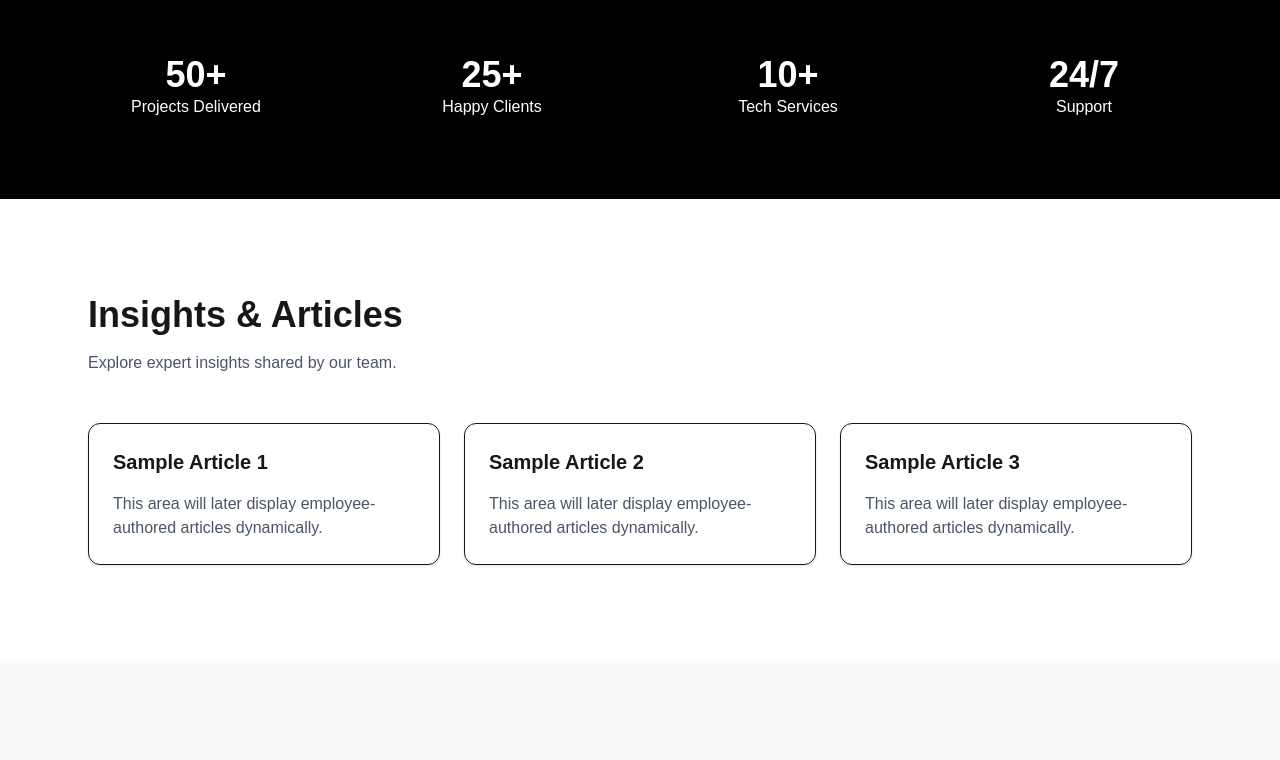
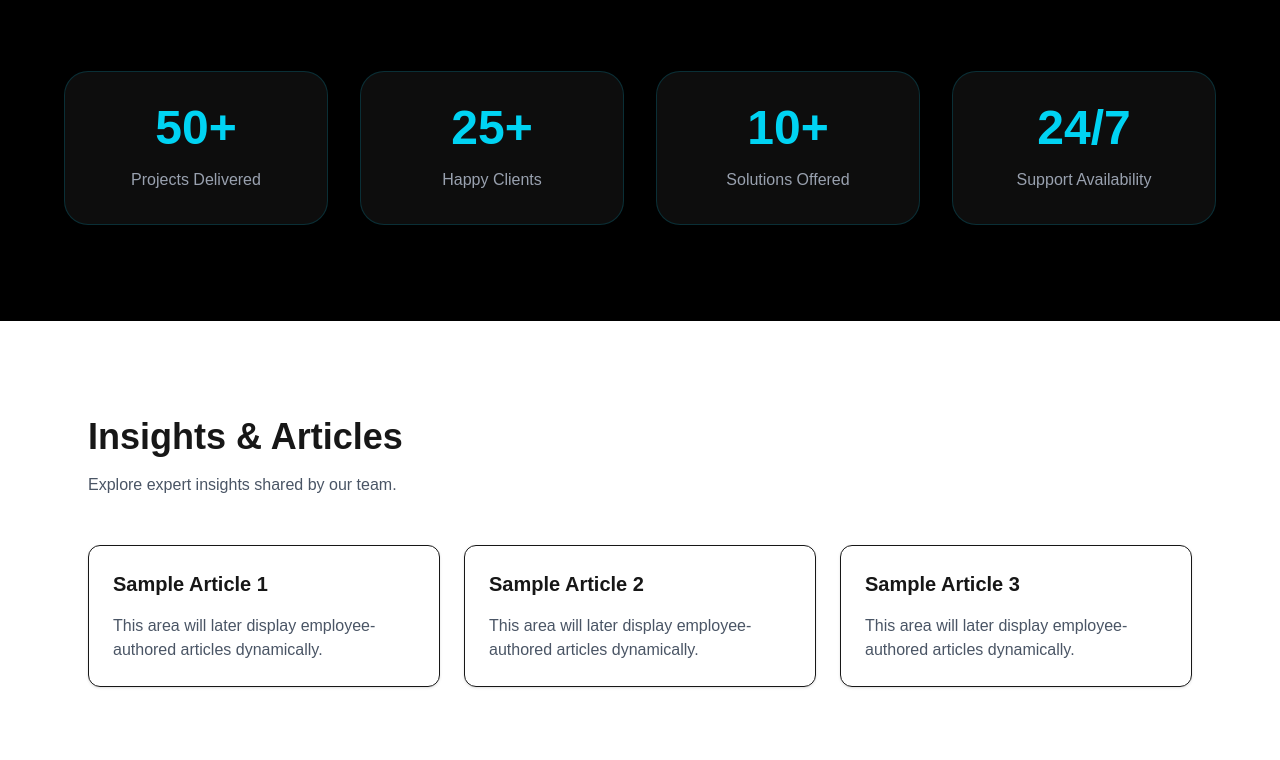
Before and after one commit to the-silent-coder/civilizationn-tech-solutions, a Next.js app in the folder frontend/: page / in a window 1280 px wide. Shown: the part 3133-3893 px from the top of the page. Built offline with nearby package versions, Linux system fonts and the light colour scheme.

Commit message:
Add futuristic back-to-top button

```diff
--- a/frontend/app/page.tsx
+++ b/frontend/app/page.tsx
@@ -11,6 +11,7 @@ import FooterSection from "../sections/FooterSection";
 import WhyChooseUs from "../sections/WhyChooseUs";
 import ProcessSection from "../sections/ProcessSection";
 import CtaBanner from "../sections/CtaBanner";
+import BackToTop from "../components/BackToTop";
 
 export default function Home() {
   return (
@@ -28,6 +29,7 @@ export default function Home() {
       <CtaBanner />
       <ContactSection />
       <FooterSection />
+      <BackToTop />
     </main>
   );
 }
--- /dev/null
+++ b/frontend/components/AnimatedCounter.tsx
@@ -0,0 +1,33 @@
+"use client";
+
+import CountUp from "react-countup";
+import { useInView } from "react-intersection-observer";
+
+interface AnimatedCounterProps {
+  end: number;
+  suffix?: string;
+}
+
+export default function AnimatedCounter({
+  end,
+  suffix = "",
+}: AnimatedCounterProps) {
+  const { ref, inView } = useInView({
+    triggerOnce: true,
+    threshold: 0.5,
+  });
+
+  return (
+    <div ref={ref}>
+      {inView ? (
+        <CountUp
+          end={end}
+          duration={2.5}
+          suffix={suffix}
+        />
+      ) : (
+        0
+      )}
+    </div>
+  );
+}
--- /dev/null
+++ b/frontend/components/BackToTop.tsx
@@ -0,0 +1,63 @@
+"use client";
+
+import { ArrowUp } from "lucide-react";
+import { useEffect, useState } from "react";
+
+export default function BackToTop() {
+  const [isVisible, setIsVisible] = useState(false);
+
+  useEffect(() => {
+    const toggleVisibility = () => {
+      setIsVisible(window.scrollY > 300);
+    };
+
+    window.addEventListener("scroll", toggleVisibility);
+
+    return () => {
+      window.removeEventListener("scroll", toggleVisibility);
+    };
+  }, []);
+
+  const scrollToTop = () => {
+    window.scrollTo({
+      top: 0,
+      behavior: "smooth",
+    });
+  };
+
+  return (
+    <button
+      aria-label="Back to Top"
+      onClick={scrollToTop}
+      className={`
+        fixed
+        bottom-6
+        right-6
+        z-50
+        h-14
+        w-14
+        rounded-full
+        border
+        border-cyan-500/40
+        bg-black/80
+        backdrop-blur-md
+        text-cyan-400
+        flex
+        items-center
+        justify-center
+        shadow-[0_0_20px_rgba(6,182,212,0.35)]
+        transition-all
+        duration-300
+        hover:scale-110
+        hover:shadow-[0_0_35px_rgba(6,182,212,0.6)]
+        ${
+          isVisible
+            ? "opacity-100 translate-y-0"
+            : "opacity-0 translate-y-4 pointer-events-none"
+        }
+      `}
+    >
+      <ArrowUp size={24} />
+    </button>
+  );
+}
--- a/frontend/package.json
+++ b/frontend/package.json
@@ -15,7 +15,9 @@
     "next": "16.2.9",
     "next-themes": "^0.4.6",
     "react": "19.2.4",
-    "react-dom": "19.2.4"
+    "react-countup": "^6.5.3",
+    "react-dom": "19.2.4",
+    "react-intersection-observer": "^10.0.3"
   },
   "devDependencies": {
     "@tailwindcss/postcss": "^4",
--- a/frontend/sections/StatsSection.tsx
+++ b/frontend/sections/StatsSection.tsx
@@ -1,26 +1,76 @@
+import AnimatedCounter from "../components/AnimatedCounter";
+
+const stats = [
+  {
+    value: 50,
+    suffix: "+",
+    label: "Projects Delivered",
+  },
+  {
+    value: 25,
+    suffix: "+",
+    label: "Happy Clients",
+  },
+  {
+    value: 10,
+    suffix: "+",
+    label: "Solutions Offered",
+  },
+  {
+    value: 24,
+    suffix: "/7",
+    label: "Support Availability",
+  },
+];
+
 export default function StatsSection() {
   return (
-    <section className="py-20 bg-black text-white">
-      <div className="max-w-6xl mx-auto grid md:grid-cols-4 text-center gap-8">
+    <section
+      className="
+        py-24
+        px-6
+        bg-black
+        text-white
+      "
+    >
+      <div className="max-w-6xl mx-auto">
 
-        <div>
-          <h3 className="text-4xl font-bold">50+</h3>
-          <p>Projects Delivered</p>
-        </div>
+        <div className="grid md:grid-cols-4 gap-8">
 
-        <div>
-          <h3 className="text-4xl font-bold">25+</h3>
-          <p>Happy Clients</p>
-        </div>
+          {stats.map((stat) => (
+            <div
+              key={stat.label}
+              className="
+                text-center
+                border
+                border-cyan-500/20
+                rounded-3xl
+                p-8
+                bg-white/5
+                backdrop-blur-sm
+              "
+            >
+              <div
+                className="
+                  text-5xl
+                  font-bold
+                  text-cyan-400
+                  mb-4
+                "
+              >
+                <AnimatedCounter
+                  end={stat.value}
+                  suffix={stat.suffix}
+                />
+              </div>
 
-        <div>
-          <h3 className="text-4xl font-bold">10+</h3>
-          <p>Tech Services</p>
-        </div>
+              <p className="text-gray-400">
+                {stat.label}
+              </p>
 
-        <div>
-          <h3 className="text-4xl font-bold">24/7</h3>
-          <p>Support</p>
+            </div>
+          ))}
+
         </div>
 
       </div>
```
Also changed, not shown: 1 other file (tests, documents, lock files or other folders).
